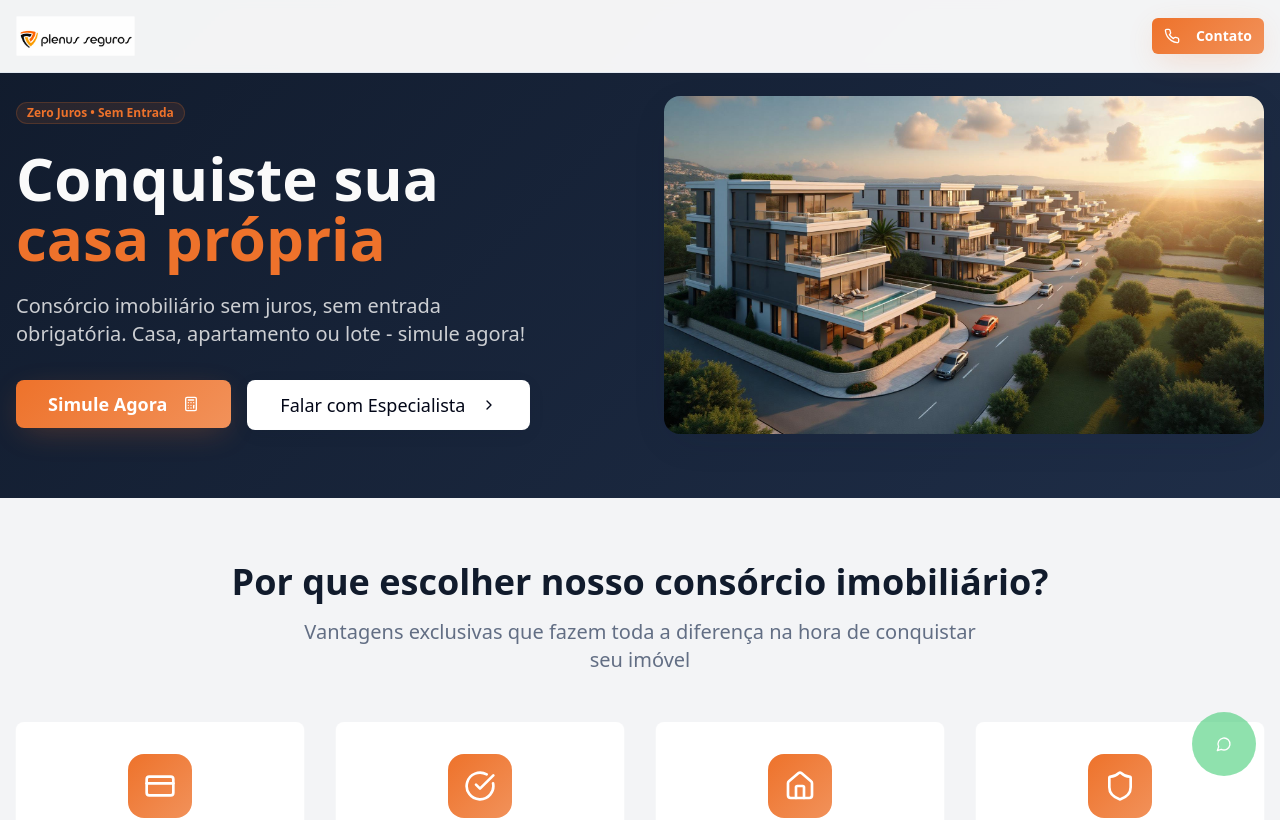
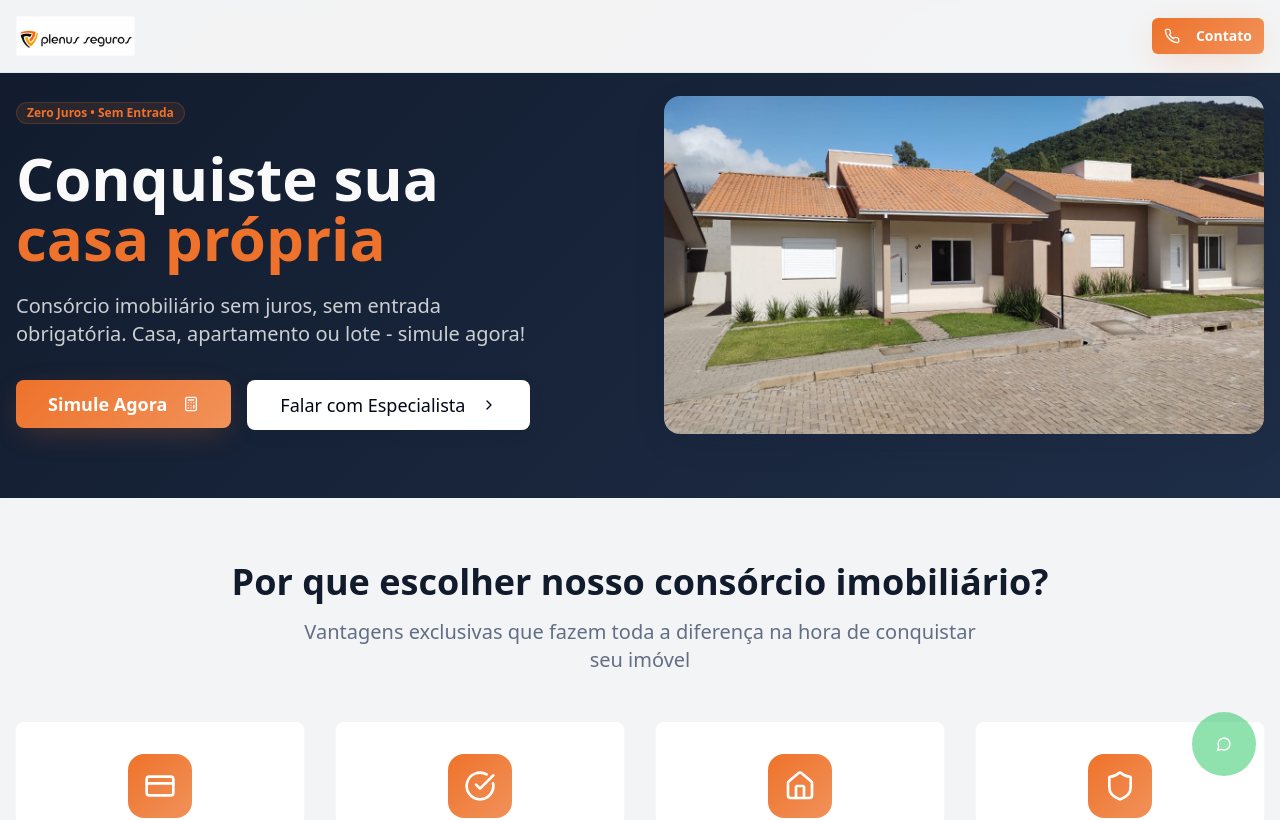
Before and after one commit to msbconsignadomkt-create/plenus-casa-na-mao-42, a React (Vite) app: page / in a window 1280 px wide. Shown: the top 820 px of the page. Built offline with nearby package versions, Linux system fonts and the light colour scheme.

Commit message:
Update hero image

```diff
--- a/src/pages/Index.tsx
+++ b/src/pages/Index.tsx
@@ -5,7 +5,7 @@ import { Label } from "@/components/ui/label";
 import { Badge } from "@/components/ui/badge";
 import { Accordion, AccordionContent, AccordionItem, AccordionTrigger } from "@/components/ui/accordion";
 import { Home, CreditCard, Shield, Users, Calculator, CheckCircle, Star, Phone, Mail, ChevronRight, X, Building, MapPin, MessageCircle } from "lucide-react";
-import heroRealEstateImage from "@/assets/hero-real-estate.jpg";
+import heroCasaImage from "@/assets/hero-casa.jpg";
 const Index = () => {
   const handleWhatsAppContact = () => {
     window.open('https://api.whatsapp.com/send?phone=5531996925313&text=Ol%C3%A1%2C+tenho+interesse+em+simular+um+cons%C3%B3rcio+de+casa%2Fapartamento.+Pode+me+ajudar%3F', '_blank');
@@ -73,7 +73,7 @@ Aguardo retorno para prosseguir com a simulação!`;
               </div>
             </div>
             <div className="lg:order-2">
-              <img src={heroRealEstateImage} alt="Casa própria - Consórcio Plenus" className="w-full h-auto rounded-2xl shadow-elegant" />
+              <img src={heroCasaImage} alt="Casa própria - Consórcio Plenus" className="w-full h-auto rounded-2xl shadow-elegant" />
             </div>
           </div>
         </div>
```
Also changed, not shown: src/assets/hero-casa.jpg (added).
